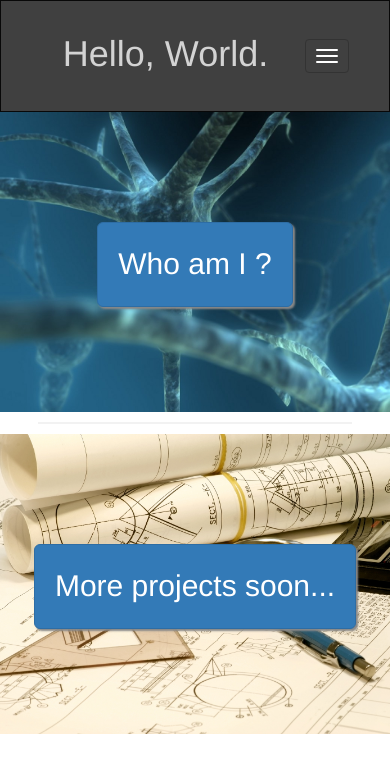
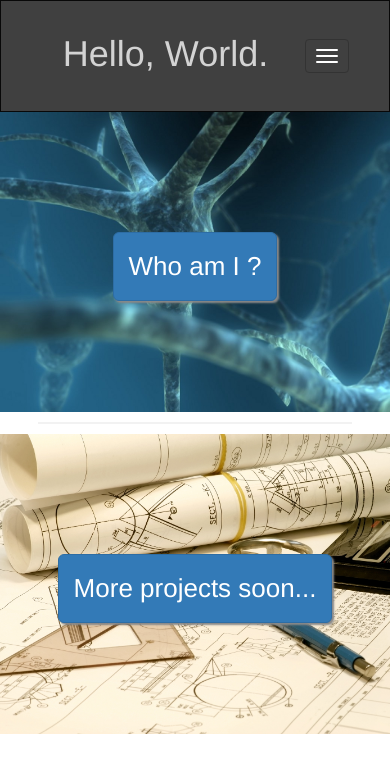
Before and after one commit to alexandre-lelain/alexandre-lelain.github.io, a plain HTML site: page index.html in a window 390 px wide. Drawn offline with nearby package versions, Linux system fonts and the light colour scheme.

Commit message:
fixed bn size on xs

```diff
--- a/css/index.css
+++ b/css/index.css
@@ -96,7 +96,9 @@ hr{
   }
 
   .btn{
-    top: 110px;
+    top: 120px;
+    padding: 15px 15px;
+    font-size: 26px;
   }
 
   hr{
```
